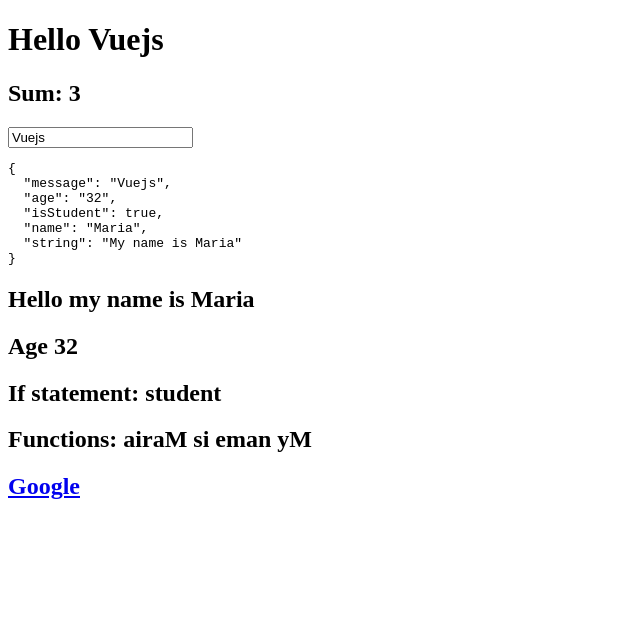
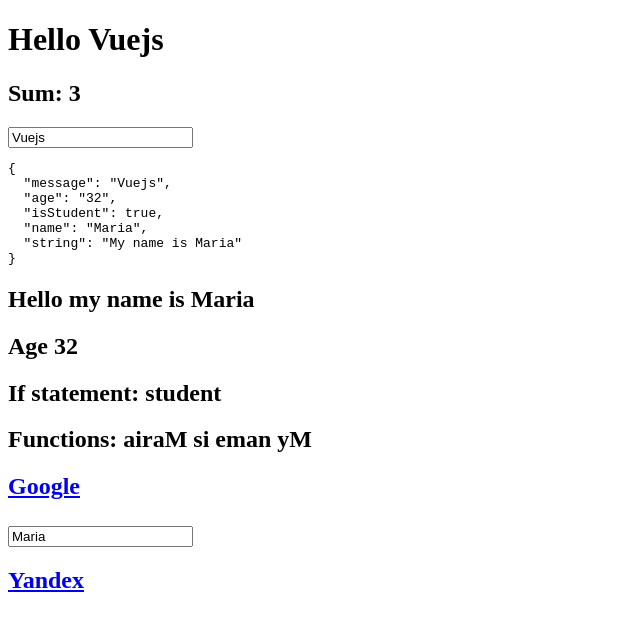
Before and after one commit to Maria-Liabikhova/vue-cms, a Vue app: page / in a window 1280 px wide. Shown: the top 630 px of the page, without its empty margins (0-640 px from the left). Built offline with nearby package versions, Linux system fonts and the light colour scheme.

Commit message:
inpur value  using v-bibde. Using v- html

```diff
--- a/src/components/VBind.vue
+++ b/src/components/VBind.vue
@@ -1,5 +1,9 @@
 <template>
-  <h2><a v-bind:href="url">Google</a></h2>
+  <div>
+    <h2><a :href="url">Google</a></h2>
+    <h2><input type="text" :value="name"></h2>
+    <h2 v-html="markup"></h2>
+  </div>
 </template>
 
 <script>
@@ -8,7 +12,8 @@ export default {
   data() {
     return {
       url: 'http://google.com',
-      markup: '<a href="http://google.com">Google</a>',
+      markup: '<a href="http://yandex.ru">Yandex</a>',
+      name: 'Maria'
     }
   },
 }
```
